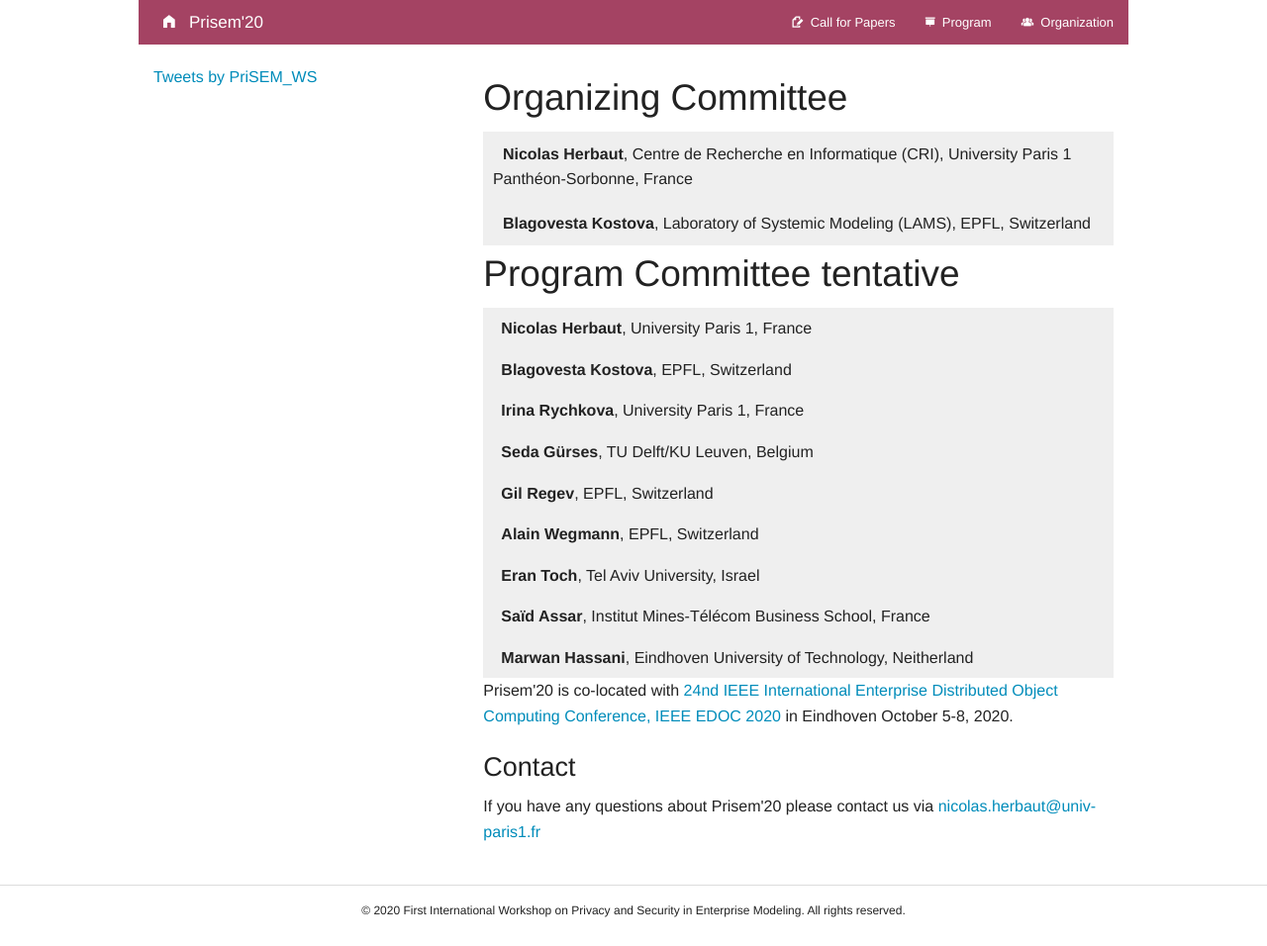
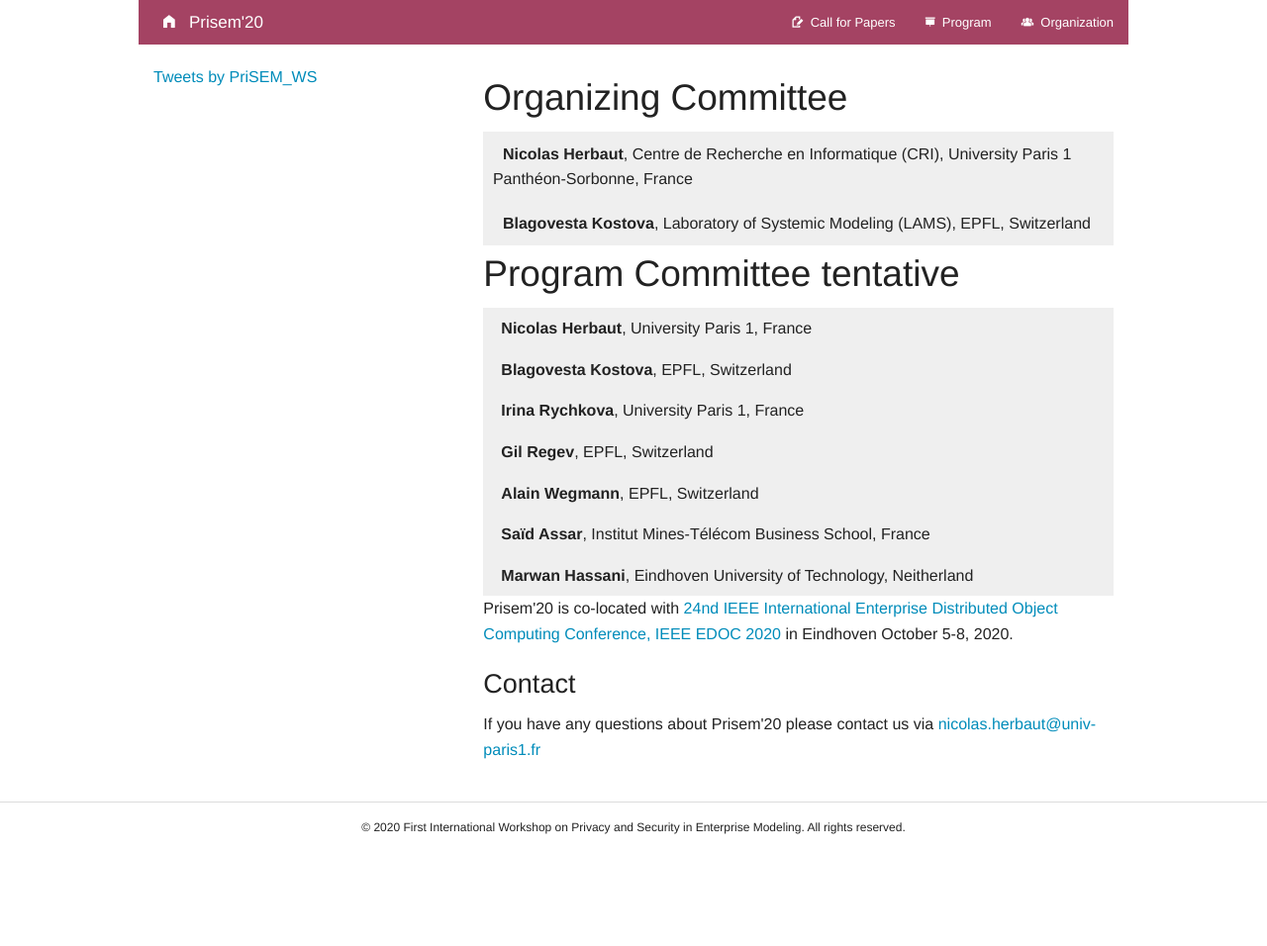
Before and after one commit to prisem-workshop/prisem-workshop.github.io, a Jekyll site: the page built from organization.html, in a window 1280 px wide. Shown: the whole page at 99% size. Built offline with Jekyll 4.4.1, drawn with Linux system fonts in a browser that asks for light colours; comment, search, counter and statistics services are not loaded; after the commit the page ends 900 px from its top, so only the background shows below that.

Commit message:
Update organization.html

```diff
--- a/organization.html
+++ b/organization.html
@@ -41,9 +41,9 @@ layout: default
 <dd><span class="name">Nicolas Herbaut</span>, University Paris 1, France </dd>
 <dd><span class="name">Blagovesta Kostova</span>, EPFL, Switzerland </dd>
 <dd><span class="name">Irina Rychkova</span>, University Paris 1, France </dd>
-<dd><span class="name">Seda Gürses</span>, TU Delft/KU Leuven, Belgium </dd>
+<!-- <dd><span class="name">Seda Gürses</span>, TU Delft/KU Leuven, Belgium </dd> -->
 <dd><span class="name">Gil Regev</span>, EPFL, Switzerland </dd>
 <dd><span class="name">Alain Wegmann</span>, EPFL, Switzerland </dd>
-<dd><span class="name">Eran Toch</span>, Tel Aviv University, Israel </dd>
+<!-- <dd><span class="name">Eran Toch</span>, Tel Aviv University, Israel </dd> -->
 <dd><span class="name">Saïd Assar</span>, Institut Mines-Télécom Business School, France </dd>
 <dd><span class="name">Marwan Hassani</span>, Eindhoven University of Technology, Neitherland </dd>
```
